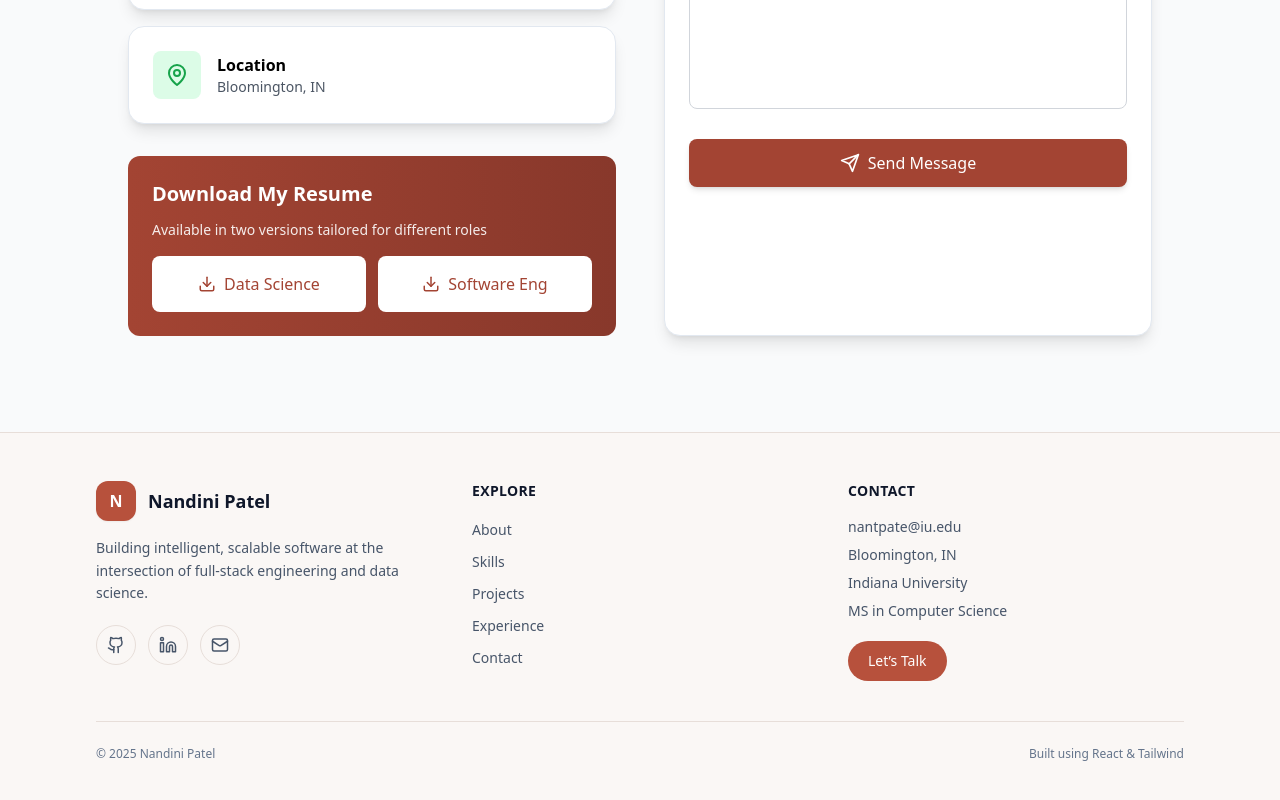
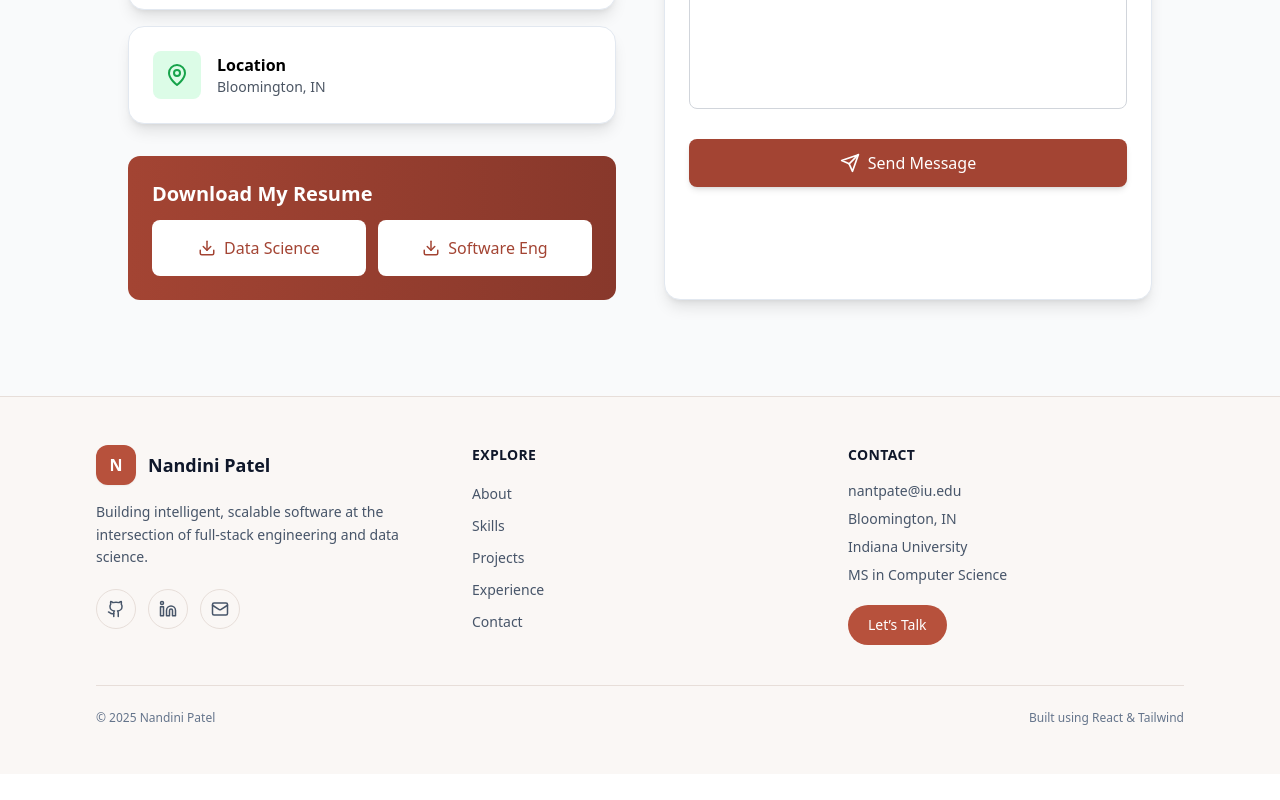
Before and after one commit to nandiniii2/portfolio, a React (Vite) app: page / in a window 1280 px wide. Shown: the part 7457-8257 px from the top of the page. After the commit the page ends 8231 px from the top, so only its background shows below. Built offline with nearby package versions, Linux system fonts and the light colour scheme.

Commit message:
Update Contact.jsx

```diff
--- a/src/components/Contact.jsx
+++ b/src/components/Contact.jsx
@@ -109,9 +109,6 @@ const Contact = () => {
             {/* Resume Download */}
             <div className="p-6 bg-gradient-to-r from-rust-600 to-rust-700 rounded-xl text-white">
               <h4 className="text-xl font-bold mb-3">Download My Resume</h4>
-              <p className="text-sm mb-4 opacity-90">
-                Available in two versions tailored for different roles
-              </p>
               <div className="flex gap-3">
                 <button className="flex-1 px-4 py-2 bg-white text-rust-600 rounded-lg font-medium hover:bg-gray-100 transition-colors flex items-center justify-center gap-2">
                   <a href="/Nandini_Patel_DS.pdf"
```
